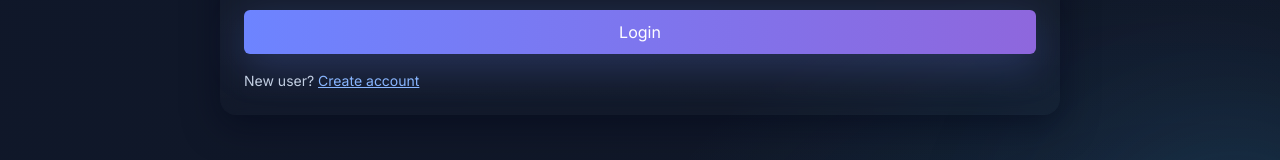
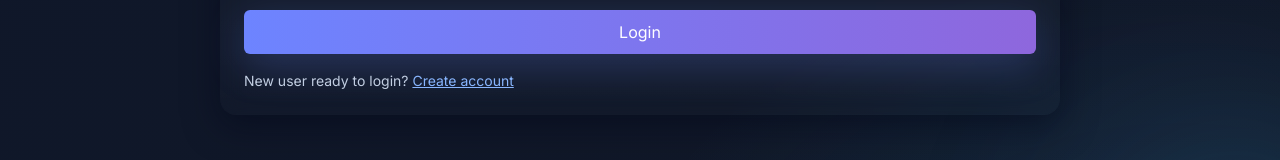
Before and after one commit to abinivesh1696/SkillSwap, a React (Vite) app: page /login in a window 1280 px wide. Shown: the part 457-617 px from the top of the page. Built offline with nearby package versions, Linux system fonts and the light colour scheme.

Commit message:
Update login prompt message for new users

```diff
--- a/src/pages/Login.jsx
+++ b/src/pages/Login.jsx
@@ -38,7 +38,7 @@ export default function Login() {
           </div>
           <button className="btn btn-primary w-100" type="submit">Login</button>
         </form>
-        <p className="small mt-3 mb-0">New user? <Link to="/register">Create account</Link></p>
+        <p className="small mt-3 mb-0">New user ready to login? <Link to="/register">Create account</Link></p>
       </div>
     </section>
   )
```
